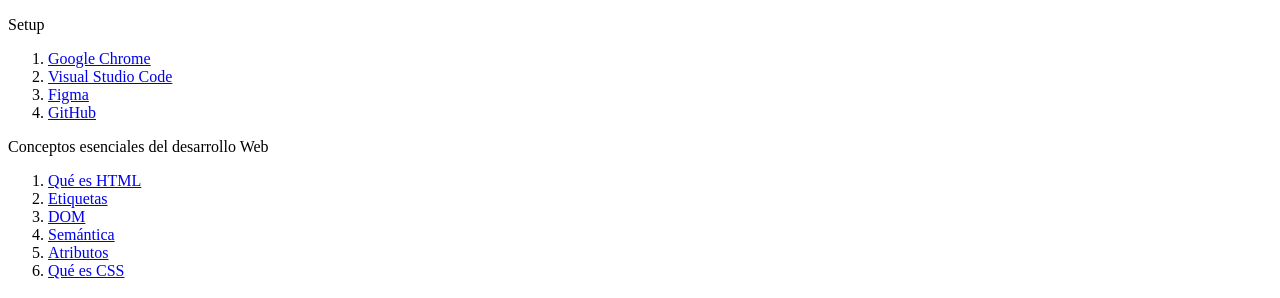
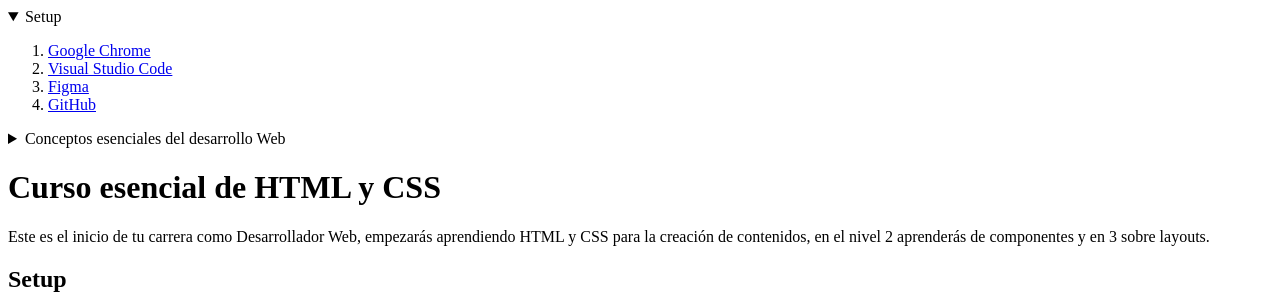
Before and after one commit to eduarmcs/curso-esencial-html-css, a plain HTML site: page index.html in a window 1280 px wide. Shown: the top 298 px of the page. Drawn offline with Linux system fonts and the light colour scheme.

Commit message:
Se agrego la barra de navegacion despegable

```diff
--- a/index.html
+++ b/index.html
@@ -8,7 +8,10 @@
   <body>
     <header>
       <nav>
-        <p>Setup</p>
+        <details open>
+          <summary>
+            Setup
+          </summary>
           <ol>
             <li>
               <a href="#chrome">
@@ -31,7 +34,11 @@
               </a>
             </li>
           </ol>
-        <p>Conceptos esenciales del desarrollo Web</p>
+        </details>
+        <details>
+          <summary>
+            Conceptos esenciales del desarrollo Web
+          </summary>
           <ol>
             <li><a href="#html">Qué es HTML</a></li>
             <li><a href="#etiquetas">Etiquetas</a></li>
@@ -40,6 +47,7 @@
             <li><a href="#atributos">Atributos</a></li>
             <li><a href="#css">Qué es CSS</a></li>
           </ol>
+        </details>
       </nav>
     </header>
 
@@ -123,6 +131,17 @@
       Si tienes alguna pregunta escríbeme a
       <a href="mailto:herwingmacias@gmail.com">herwingmacias@gmail.com</a>
     </p>
+    <script>
+      const $detailsList = document.querySelectorAll('details')
+      $detailsList.forEach(($details) => {
+        $details.querySelector('summary').addEventListener('click', expand)
+      })
 
+      function expand() {
+        $detailsList.forEach(($details) => {
+          $details.removeAttribute('open')
+        })
+      }
+    </script>
   </body>
 </html>
```
Lines whose indentation alone changed are shown as unchanged.
